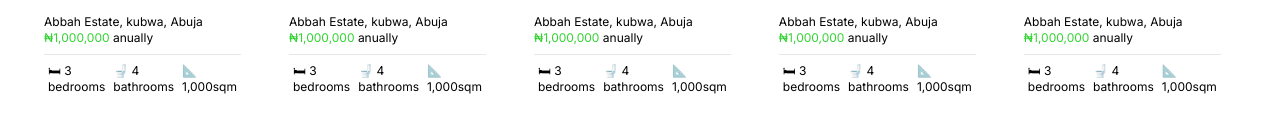
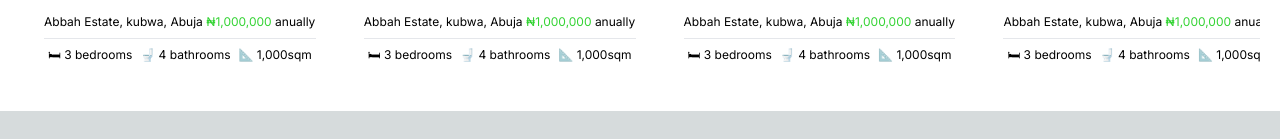
Before and after one commit to henry1234-net/Abbah-real-estate, a Next.js app in the folder my-app/: page /home in a window 1280 px wide. Shown: the part 813-952 px from the top of the page. After the commit the page ends 924 px from the top, so only its background shows below. Built offline with nearby package versions, Linux system fonts and the light colour scheme.

Commit message:
Updated home/page.tsx

```diff
--- a/my-app/src/app/(auth)/home/page.tsx
+++ b/my-app/src/app/(auth)/home/page.tsx
@@ -77,10 +77,10 @@ export default function LoginPage() {
                   <span className='text-abbah-light-green'> ₦1,000,000</span> anually
                 </div>
                 <hr className='my-2'/>
-                <span className='flex flex-row flex-nowrap justify-between w-fit'>
-                  <span className='mx-1'>🛏 3 bedrooms</span>
-                  <span className='mx-1'>🚽 4 bathrooms</span>
-                  <span className='mx-1'>📐 1,000sqm</span>
+                <span className='flex flex-row justify-between'>
+                  <span className='mx-1 whitespace-nowrap'>🛏 3 bedrooms</span>
+                  <span className='mx-1 whitespace-nowrap'>🚽 4 bathrooms</span>
+                  <span className='mx-1 whitespace-nowrap'>📐 1,000sqm</span>
                 </span>
               </div>
             </div>
```
